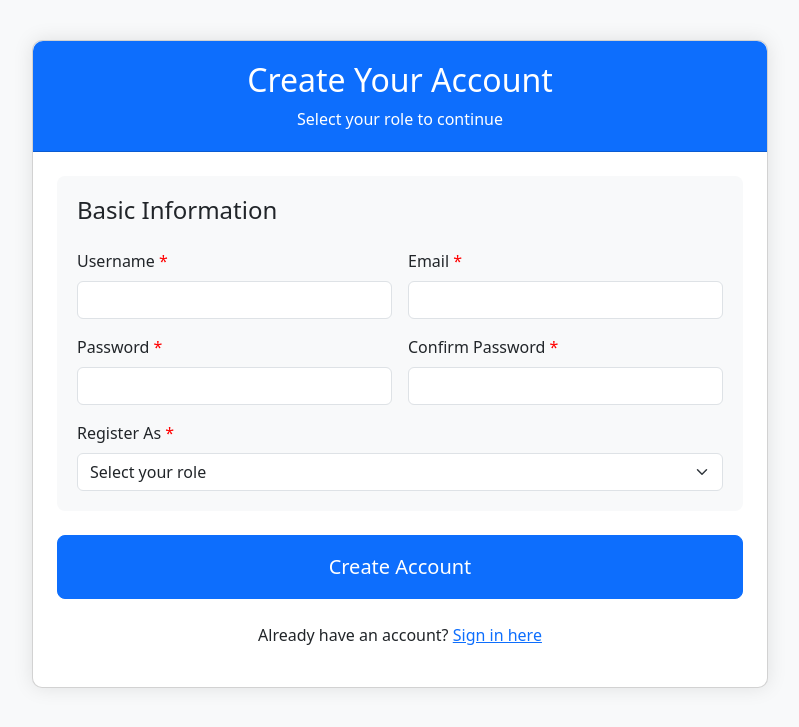
After one commit to Ayaahmed211/hospital-management-system, a Django app: page /accounts/register/ in a window 1280 px wide. The commit adds this page. Shown: the top 727 px of the page, without its empty margins (240-1039 px from the left). Run offline with Django 5.2, Linux system fonts and the light colour scheme.

Commit message:
make register page

```diff
--- /dev/null
+++ b/accounts/templates/accounts/register.html
@@ -0,0 +1,295 @@
+<!DOCTYPE html>
+<html lang="en">
+
+<head>
+    <meta charset="UTF-8">
+    <meta name="viewport" content="width=device-width, initial-scale=1.0">
+    <title>User Registration</title>
+    <link href="https://cdn.jsdelivr.net/npm/bootstrap@5.3.0/dist/css/bootstrap.min.css" rel="stylesheet">
+    <style>
+        body {
+            background-color: #f8f9fa;
+            padding-top: 40px;
+        }
+
+        .registration-card {
+            max-width: 800px;
+            margin: 0 auto;
+            border-radius: 10px;
+            box-shadow: 0 0 20px rgba(0, 0, 0, 0.1);
+        }
+
+        .card-header {
+            background-color: #0d6efd;
+            color: white;
+            border-radius: 10px 10px 0 0 !important;
+            padding: 20px;
+            text-align: center;
+        }
+
+        .form-section {
+            background-color: #f8f9fa;
+            padding: 20px;
+            border-radius: 8px;
+            margin-bottom: 20px;
+        }
+
+        .required-field::after {
+            content: " *";
+            color: red;
+        }
+
+        .role-fields {
+            display: none;
+        }
+    </style>
+</head>
+
+<body>
+    <div class="container">
+        <div class="row justify-content-center">
+            <div class="col-lg-8">
+                <div class="card registration-card">
+                    <div class="card-header">
+                        <h2>Create Your Account</h2>
+                        <p class="mb-0">Select your role to continue</p>
+                    </div>
+
+                    <div class="card-body p-4">
+                        {% if messages %}
+                        {% for message in messages %}
+                        <div class="alert alert-{{ message.tags }} alert-dismissible fade show" role="alert">
+                            {{ message }}
+                            <button type="button" class="btn-close" data-bs-dismiss="alert" aria-label="Close"></button>
+                        </div>
+                        {% endfor %}
+                        {% endif %}
+
+                        <form method="post" action="{% url 'register' %}" enctype="multipart/form-data"
+                            id="registrationForm">
+                            {% csrf_token %}
+
+                            <!-- Basic Information Section -->
+                            <div class="form-section">
+                                <h4 class="mb-4">Basic Information</h4>
+                                <div class="row g-3">
+                                    <div class="col-md-6">
+                                        <label for="id_username" class="form-label required-field">Username</label>
+                                        <input type="text" name="username" class="form-control" id="id_username"
+                                            required>
+                                    </div>
+                                    <div class="col-md-6">
+                                        <label for="id_email" class="form-label required-field">Email</label>
+                                        <input type="email" name="email" class="form-control" id="id_email" required>
+                                    </div>
+                                    <div class="col-md-6">
+                                        <label for="id_password1" class="form-label required-field">Password</label>
+                                        <input type="password" name="password1" class="form-control" id="id_password1"
+                                            required>
+                                    </div>
+                                    <div class="col-md-6">
+                                        <label for="id_password2" class="form-label required-field">Confirm
+                                            Password</label>
+                                        <input type="password" name="password2" class="form-control" id="id_password2"
+                                            required>
+                                    </div>
+                                    <div class="col-12">
+                                        <label for="id_user_type" class="form-label required-field">Register As</label>
+                                        <select name="user_type" class="form-select" id="id_user_type" required>
+                                            <option value="">Select your role</option>
+                                            <option value="patient">Patient</option>
+                                            <option value="doctor">Doctor</option>
+                                            <option value="admin">Administrator</option>
+                                        </select>
+                                    </div>
+                                </div>
+                            </div>
+
+                            <!-- Patient Fields -->
+                            <div id="patient-fields" class="form-section role-fields">
+                                <h4 class="mb-4">Patient Details</h4>
+                                <div class="row g-3">
+                                    <div class="col-md-6">
+                                        <label for="patient_date_of_birth" class="form-label">Date of Birth</label>
+                                        <input type="date" name="date_of_birth" class="form-control"
+                                            id="patient_date_of_birth">
+                                    </div>
+                                    <div class="col-md-6">
+                                        <label for="patient_gender" class="form-label">Gender</label>
+                                        <select name="gender" class="form-select" id="patient_gender">
+                                            <option value="">Select gender</option>
+                                            <option value="male">Male</option>
+                                            <option value="female">Female</option>
+                                            <option value="other">Other</option>
+                                        </select>
+                                    </div>
+                                    <div class="col-md-6">
+                                        <label for="patient_phone_number" class="form-label">Phone Number</label>
+                                        <input type="text" name="phone_number" class="form-control"
+                                            id="patient_phone_number" pattern="\d{10}" placeholder="10 digits">
+                                    </div>
+                                    <div class="col-md-6">
+                                        <label for="patient_emergency_contact" class="form-label">Emergency
+                                            Contact</label>
+                                        <input type="text" name="emergency_contact" class="form-control"
+                                            id="patient_emergency_contact">
+                                    </div>
+                                    <div class="col-12">
+                                        <label for="patient_address" class="form-label">Address</label>
+                                        <textarea name="address" class="form-control" id="patient_address"
+                                            rows="2"></textarea>
+                                    </div>
+                                    <div class="col-md-6">
+                                        <label for="patient_insurance_details" class="form-label">Insurance
+                                            Details</label>
+                                        <input type="text" name="insurance_details" class="form-control"
+                                            id="patient_insurance_details">
+                                    </div>
+                                    <div class="col-12">
+                                        <label for="patient_medical_history" class="form-label">Medical History</label>
+                                        <textarea name="medical_history" class="form-control"
+                                            id="patient_medical_history" rows="3"></textarea>
+                                    </div>
+                                </div>
+                            </div>
+
+                            <!-- Doctor Fields -->
+                            <div id="doctor-fields" class="form-section role-fields">
+                                <h4 class="mb-4">Professional Information</h4>
+                                <div class="row g-3">
+                                    <div class="col-md-6">
+                                        <label for="doctor_phone_number" class="form-label required-field">Phone
+                                            Number</label>
+                                        <input type="text" name="phone_number" class="form-control"
+                                            id="doctor_phone_number" data-required pattern="\d{10}"
+                                            placeholder="10 digits">
+                                    </div>
+                                    <div class="col-md-6">
+                                        <label for="doctor_department"
+                                            class="form-label required-field">Department</label>
+                                        <input type="text" name="department" class="form-control" id="doctor_department"
+                                            data-required>
+                                    </div>
+                                    <div class="col-md-6">
+                                        <label for="doctor_qualification"
+                                            class="form-label required-field">Qualification</label>
+                                        <input type="text" name="qualification" class="form-control"
+                                            id="doctor_qualification" data-required>
+                                    </div>
+                                    <div class="col-md-6">
+                                        <label for="doctor_license_number" class="form-label required-field">License
+                                            Number</label>
+                                        <input type="text" name="license_number" class="form-control"
+                                            id="doctor_license_number" data-required>
+                                    </div>
+                                    <div class="col-md-6">
+                                        <label for="doctor_experience_years"
+                                            class="form-label required-field">Experience (Years)</label>
+                                        <input type="number" name="experience_years" class="form-control"
+                                            id="doctor_experience_years" data-required min="0">
+                                    </div>
+                                    <div class="col-md-6">
+                                        <label for="doctor_certification_document"
+                                            class="form-label required-field">Certification Document</label>
+                                        <input type="file" name="certification_document" class="form-control"
+                                            id="doctor_certification_document" data-required>
+                                    </div>
+                                </div>
+                            </div>
+
+                            <!-- Admin Fields -->
+                            <div id="admin-fields" class="form-section role-fields">
+                                <h4 class="mb-4">Administrator Details</h4>
+                                <div class="row g-3">
+                                    <div class="col-md-6">
+                                        <label for="admin_phone_number" class="form-label required-field">Phone
+                                            Number</label>
+                                        <input type="text" name="phone_number" class="form-control"
+                                            id="admin_phone_number" data-required pattern="\d{10}"
+                                            placeholder="10 digits">
+                                    </div>
+                                    <div class="col-md-6">
+                                        <label for="admin_verification_code"
+                                            class="form-label required-field">Verification Code</label>
+                                        <input type="text" name="verification_code" class="form-control"
+                                            id="admin_verification_code" data-required>
+                                    </div>
+                                </div>
+                            </div>
+
+                            <div class="d-grid mt-4">
+                                <button type="submit" class="btn btn-primary btn-lg py-3">Create Account</button>
+                            </div>
+                        </form>
+
+                        <div class="text-center mt-4">
+                            <p>Already have an account? <a href="{% url 'login' %}">Sign in here</a></p>
+                        </div>
+                    </div>
+                </div>
+            </div>
+        </div>
+    </div>
+
+    <script src="https://cdn.jsdelivr.net/npm/bootstrap@5.3.0/dist/js/bootstrap.bundle.min.js"></script>
+
+    <script>
+        document.addEventListener('DOMContentLoaded', function () {
+            const roleSelect = document.getElementById('id_user_type');
+            const form = document.getElementById('registrationForm');
+
+            function updateRoleFields() {
+                // Hide all role fields and remove required attribute
+                document.querySelectorAll('.role-fields').forEach(section => {
+                    section.style.display = 'none';
+                    section.querySelectorAll('[data-required]').forEach(field => {
+                        field.required = false;
+                    });
+                });
+
+                // Show selected role's fields and set required
+                const selectedRole = roleSelect.value;
+                if (selectedRole) {
+                    const selectedSection = document.getElementById(`${selectedRole}-fields`);
+                    if (selectedSection) {
+                        selectedSection.style.display = 'block';
+                        selectedSection.querySelectorAll('[data-required]').forEach(field => {
+                            field.required = true;
+                        });
+                    }
+                }
+            }
+
+            updateRoleFields();
+            roleSelect.addEventListener('change', updateRoleFields);
+
+            form.addEventListener('submit', function (e) {
+                const selectedRole = roleSelect.value;
+                if (!selectedRole) {
+                    alert('Please select a role');
+                    e.preventDefault();
+                    return;
+                }
+
+                // Validate only visible required fields
+                const visibleSection = document.getElementById(`${selectedRole}-fields`);
+                if (visibleSection) {
+                    const invalidFields = [];
+                    visibleSection.querySelectorAll('[data-required]').forEach(field => {
+                        if (!field.value) {
+                            invalidFields.push(field);
+                        }
+                    });
+
+                    if (invalidFields.length > 0) {
+                        e.preventDefault();
+                        invalidFields[0].focus();
+                        alert('Please fill all required fields for your selected role');
+                    }
+                }
+            });
+        });
+    </script>
+</body>
+
+</html>
--- a/accounts/urls.py
+++ b/accounts/urls.py
@@ -4,10 +4,10 @@ from django.urls import path
 from . import views
 
 urlpatterns = [
-    path('login/', views.login_view, name='login'),
-    path('register/patient/', views.register_patient, name='register_patient'),
-    path('register/doctor/', views.register_doctor, name='register_doctor'),
-    path('register/admin/', views.register_admin, name='register_admin'),
+    path('register/', views.register, name='register'),
+    # path('register/patient/', views.register_patient, name='register_patient'),
+    # path('register/doctor/', views.register_doctor, name='register_doctor'),
+    # path('register/admin/', views.register_admin, name='register_admin'),
     path('profile/patient/', views.patient_profile, name='patient_profile'),
     path('profile/doctor/', views.doctor_profile, name='doctor_profile'),
     path('profile/admin/', views.admin_profile, name='admin_profile'),
--- a/accounts/views.py
+++ b/accounts/views.py
@@ -1,10 +1,11 @@
-from django.shortcuts import render, redirect, get_object_or_404
+from django.shortcuts import render, redirect
 from django.contrib import messages
 from django.contrib.auth import authenticate, login
 from django.db import transaction
 from .models import CustomUser, PatientProfile, DoctorProfile, AdminProfile
-from .forms import PatientProfileForm, DoctorProfileForm, AdminProfileForm
+from .forms import PatientProfileForm, DoctorProfileForm, AdminProfileForm, CustomUserForm
 from django.contrib.auth.decorators import login_required
+from django.core.files.storage import FileSystemStorage
 
 def login_view(request):
     if request.method == 'POST':
@@ -28,115 +29,70 @@ def login_view(request):
     return render(request, 'accounts/login.html')
 
 @transaction.atomic
-def register_patient(request):
+def register(request):
     if request.method == 'POST':
-        full_name = request.POST.get('full_name', '')
-        email = request.POST.get('email', '')
-        password1 = request.POST.get('password1', '')
-        password2 = request.POST.get('password2', '')
-        dob = request.POST.get('date_of_birth', '')
-        gender = request.POST.get('gender', '')
-        phone = request.POST.get('phone_number', '')
-        address = request.POST.get('address', '')
-        emergency = request.POST.get('emergency_contact', '')
-        insurance = request.POST.get('insurance_details', '')
-        history = request.POST.get('medical_history', '')
+        user_form = CustomUserForm(request.POST)
 
-        if password1 != password2:
-            messages.error(request, 'Passwords do not match!')
-        elif not all([full_name, email, dob, gender, phone, address, emergency]):
-            messages.error(request, 'Please fill in all required fields.')
-        else:
-            user = CustomUser.objects.create_user(
-                username=email,
-                email=email,
-                password=password1,
-                first_name=full_name,
-                user_type='patient'
-            )
-            PatientProfile.objects.create(
-                user=user,
-                date_of_birth=dob,
-                gender=gender,
-                phone_number=phone,
-                address=address,
-                emergency_contact=emergency,
-                insurance_details=insurance,
-                medical_history=history
-            )
-            messages.success(request, 'Patient account created successfully!')
-            return redirect('login')
+        user_type = request.POST.get('user_type')
 
-    return render(request, 'accounts/register_patient.html')
+        try:
+            with transaction.atomic():
+                if user_form.is_valid():
+                    user = user_form.save(commit=False)
+                    user.set_password(user_form.cleaned_data['password1'])
+                    user.user_type = user_type
+                    user.save()
 
-@transaction.atomic
-def register_doctor(request):
-    if request.method == 'POST':
-        full_name = request.POST['full_name']
-        email = request.POST['email']
-        password1 = request.POST['password1']
-        password2 = request.POST['password2']
-        phone = request.POST['phone_number']
-        department = request.POST['department']
-        qualification = request.POST['qualification']
-        license_num = request.POST['license_number']
-        experience = request.POST['experience_years']
-        cert_doc = request.FILES.get('certification_document')
+                    if user_type == 'patient':
+                        PatientProfile.objects.create(
+                            user=user,
+                            date_of_birth=request.POST.get('date_of_birth'),
+                            gender=request.POST.get('gender'),
+                            phone_number=request.POST.get('phone_number'),
+                            address=request.POST.get('address'),
+                            emergency_contact=request.POST.get('emergency_contact'),
+                            insurance_details=request.POST.get('insurance_details'),
+                            medical_history=request.POST.get('medical_history')
+                        )
+                    elif user_type == 'doctor':
+                        certification_file = request.FILES.get('certification_document')
+                        if certification_file:
+                            fs = FileSystemStorage()
+                            filename = fs.save(f'certifications/{certification_file.name}', certification_file)
 
-        if password1 != password2:
-            messages.error(request, 'Passwords do not match!')
-        else:
-            user = CustomUser.objects.create_user(
-                username=email,
-                email=email,
-                password=password1,
-                first_name=full_name,
-                user_type='doctor'
-            )
-            DoctorProfile.objects.create(
-                user=user,
-                phone_number=phone,
-                department=department,
-                qualification=qualification,
-                license_number=license_num,
-                experience_years=experience,
-                certification_document=cert_doc
-            )
-            messages.success(request, 'Doctor account created successfully!')
-            return redirect('login')
-    return render(request, 'accounts/register_doctor.html')
+                        DoctorProfile.objects.create(
+                            user=user,
+                            phone_number=request.POST.get('phone_number'),
+                            department=request.POST.get('department'),
+                            qualification=request.POST.get('qualification'),
+                            license_number=request.POST.get('license_number'),
+                            experience_years=request.POST.get('experience_years'),
+                            certification_document=filename if certification_file else None
+                        )
+                    elif user_type == 'admin':
+                        AdminProfile.objects.create(
+                            user=user,
+                            phone_number=request.POST.get('phone_number'),
+                            verification_code=request.POST.get('verification_code')
+                        )
 
-@transaction.atomic
-def register_admin(request):
-    if request.method == 'POST':
-        full_name = request.POST['full_name']
-        email = request.POST['email']
-        password1 = request.POST['password1']
-        password2 = request.POST['password2']
-        phone = request.POST['phone_number']
-        verification_code = request.POST['verification_code']
+                    messages.success(request, 'Registration successful! Please log in.')
+                    return redirect('login')
 
-        if verification_code != "ADMIN123":
-            messages.error(request, 'Invalid verification code!')
-        elif password1 != password2:
-            messages.error(request, 'Passwords do not match!')
-        else:
-            user = CustomUser.objects.create_user(
-                username=email,
-                email=email,
-                password=password1,
-                first_name=full_name,
-                user_type='admin',
-                is_staff=True
-            )
-            AdminProfile.objects.create(
-                user=user,
-                phone_number=phone,
-                verification_code=verification_code
-            )
-            messages.success(request, 'Admin account created successfully!')
-            return redirect('login')
-    return render(request, 'accounts/register_admin.html')
+                for field, errors in user_form.errors.items():
+                    for error in errors:
+                        messages.error(request, f"{field}: {error}")
+
+        except Exception as e:
+            messages.error(request, f"An error occurred during registration: {str(e)}")
+            return redirect('register')
+
+    else:
+        user_form = CustomUserForm()
+
+    return render(request, 'accounts/register.html', {
+        'user_form': user_form
+    })
 
 @login_required
 def patient_profile(request):
--- a/hospital_management/urls.py
+++ b/hospital_management/urls.py
@@ -2,8 +2,10 @@
 
 from django.contrib import admin
 from django.urls import path, include
+from accounts import views
 
 urlpatterns = [
     path('admin/', admin.site.urls),
     path('accounts/', include('accounts.urls')),
+    path('',views.login_view, name='login'),
 ]
```
Also changed, not shown: accounts/static/accounts/Login.css (+19 -0 lines), accounts/templates/accounts/login.html (+13 -1 lines).
